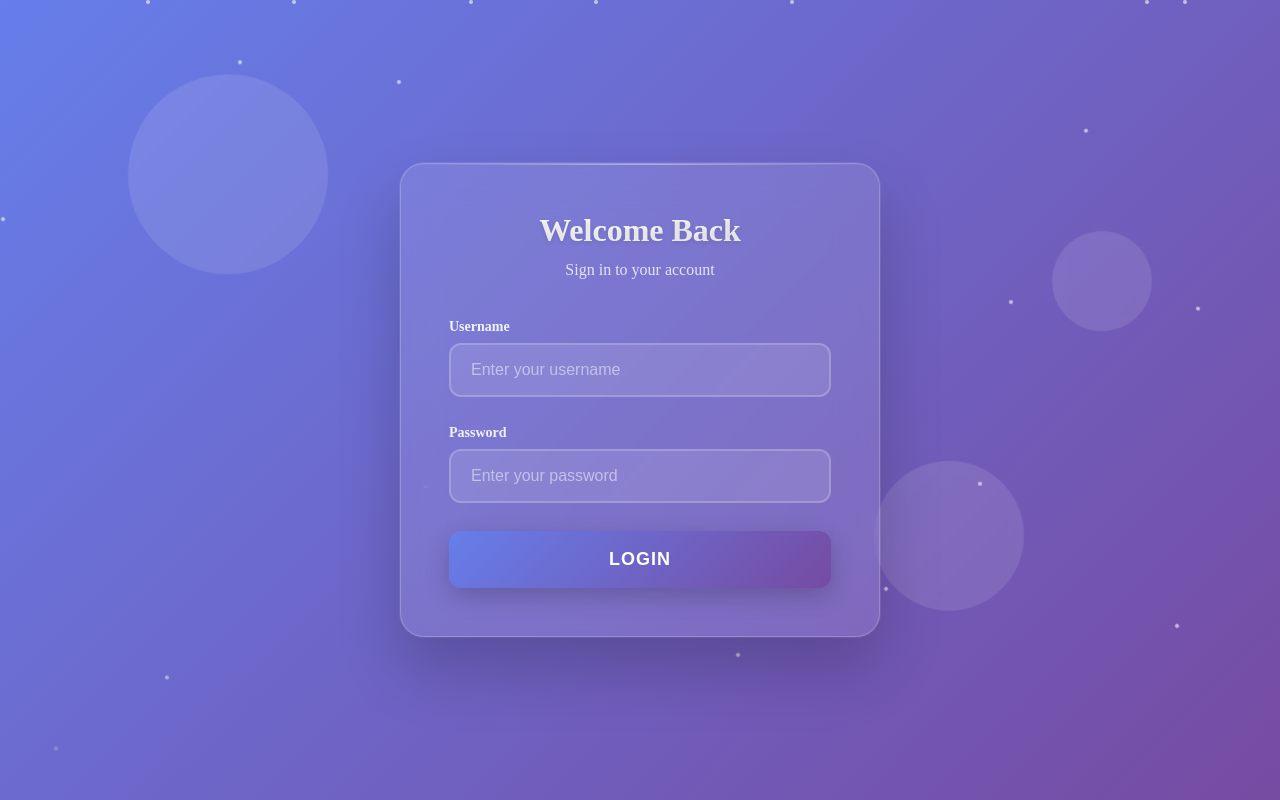
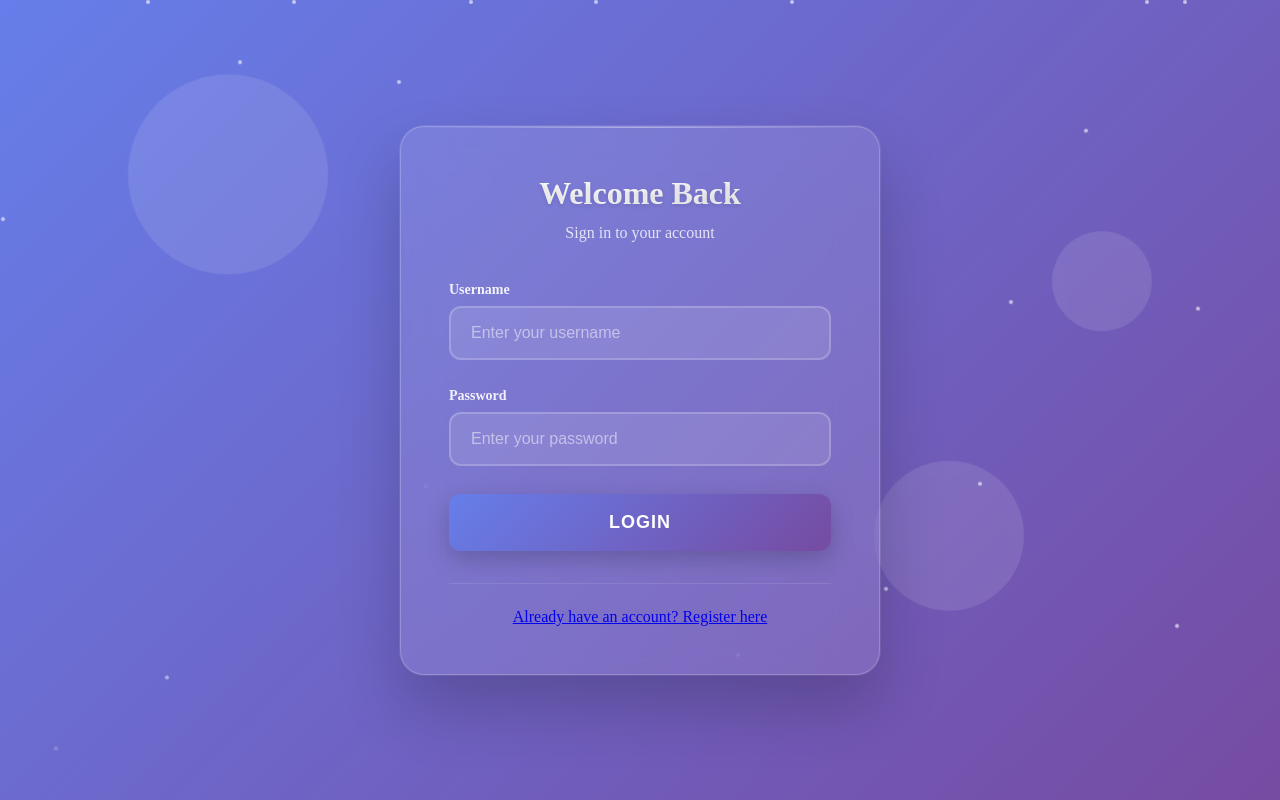
Before and after one commit to text-ashish/student-managment-system, a Django app: page /login/ in a window 1280 px wide. Run offline with Django 5.2, Linux system fonts and the light colour scheme.

Commit message:
Modify login layoutt

```diff
--- a/requirements.txt
+++ b/requirements.txt
@@ -1,3 +1,6 @@
 Django>=5.2
 gunicorn
 django-widget-tweaks
+whitenoise
+widget-tweaks
+...
--- a/templates/accounts/login.html
+++ b/templates/accounts/login.html
@@ -213,6 +213,13 @@
         transform: translateY(-2px);
     }
 
+    .form-footer {
+            text-align: center;
+            margin-top: 32px;
+            padding-top: 24px;
+            border-top: 1px solid rgba(255, 255, 255, 0.1);
+        }
+
     .login-btn {
         width: 100%;
         padding: 18px;
@@ -329,6 +336,7 @@
         border-radius: 50%;
         animation: particleFloat 6s linear infinite;
     }
+
 
     @keyframes particleFloat {
         0% {
@@ -447,6 +455,9 @@
                 Login
             </button>
         </form>
+        <div class="form-footer">
+            <a href="{% url 'register' %}" class="login-link">Already have an account? Register here</a>
+        </div>
 
         {% if messages %}
             <div class="messages-container">
```
